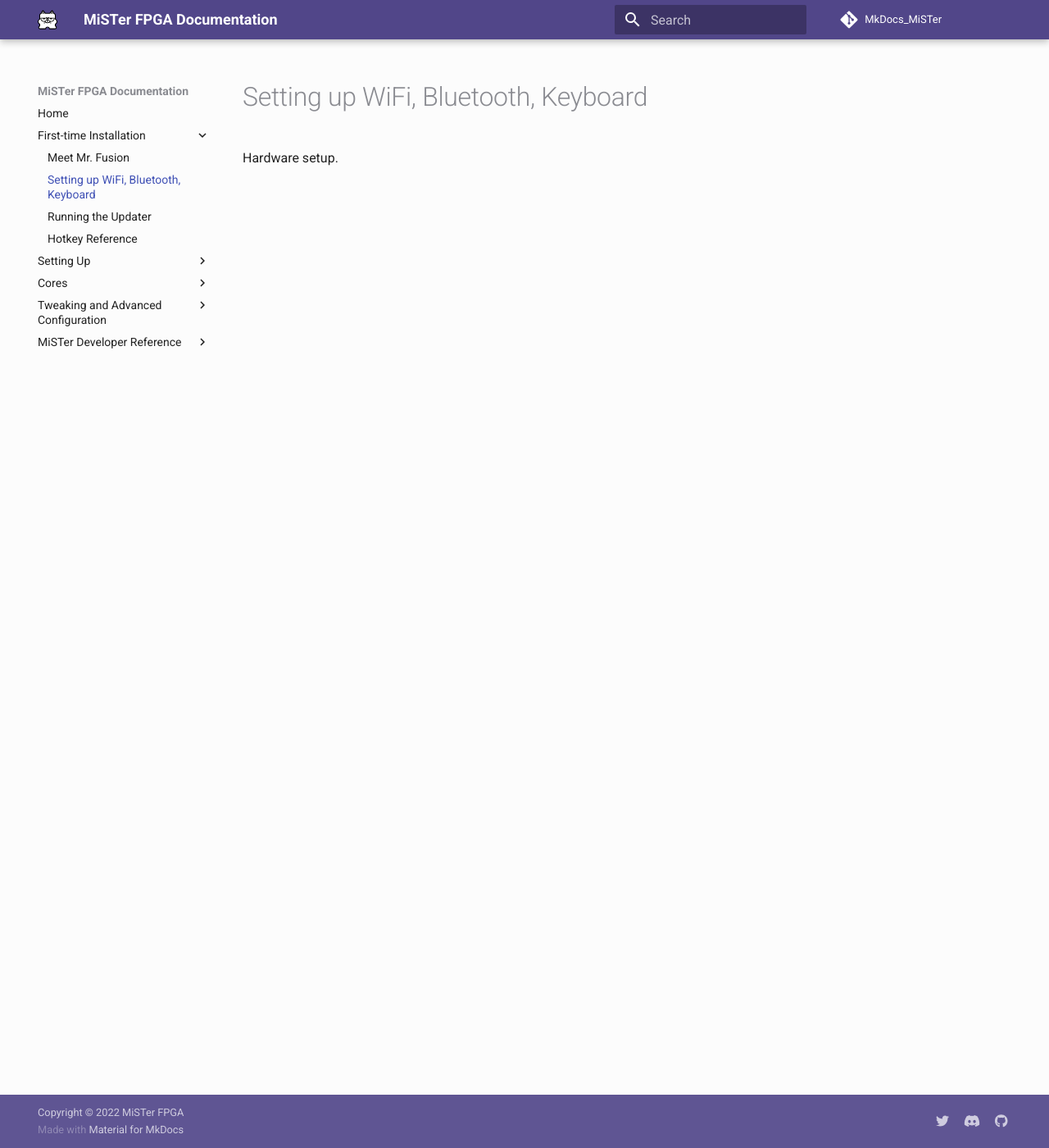
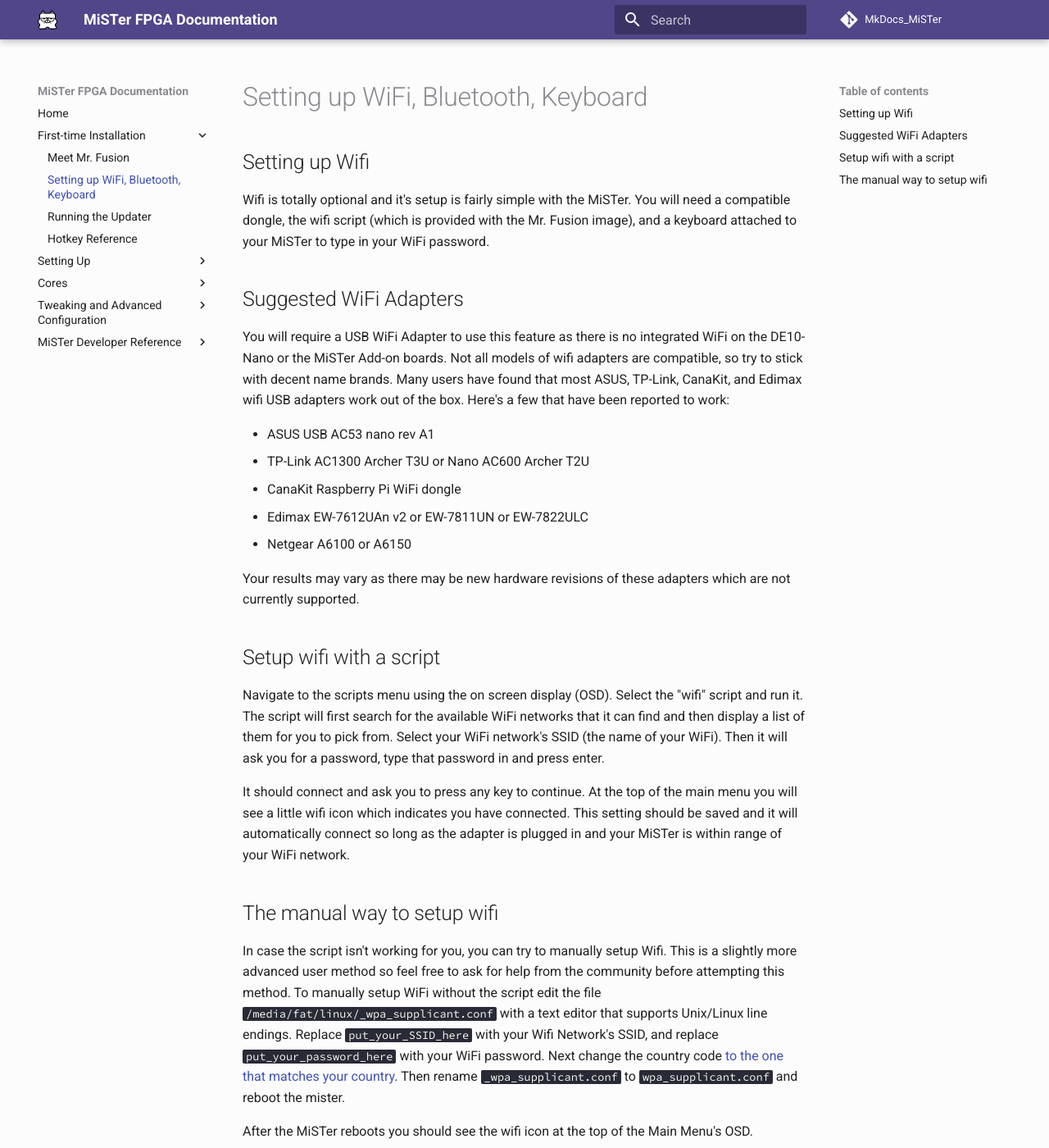
Before and after one commit to tofukazoo/MkDocs_MiSTer, an MkDocs documentation site: the page built from docs/setup/hardware.md, in a window 1280 px wide and 1400 px high. Shown: the whole window at 82% size. Built offline with MkDocs 1.6.1 and Material for MkDocs 9.7.7, drawn with Linux system fonts in a browser that asks for light colours; comment, search, counter and statistics services are not loaded.

Commit message:
Update hardware.md

```diff
--- a/docs/setup/hardware.md
+++ b/docs/setup/hardware.md
@@ -1 +1,27 @@
-Hardware setup.
+## Setting up Wifi
+
+Wifi is totally optional and it's setup is fairly simple with the MiSTer. You will need a compatible dongle, the wifi script (which is provided with the Mr. Fusion image), and a keyboard attached to your MiSTer to type in your WiFi password.
+
+## Suggested WiFi Adapters
+
+You will require a USB WiFi Adapter to use this feature as there is no integrated WiFi on the DE10-Nano or the MiSTer Add-on boards. Not all models of wifi adapters are compatible, so try to stick with decent name brands. Many users have found that most ASUS, TP-Link, CanaKit, and Edimax wifi USB adapters work out of the box. Here's a few that have been reported to work:
+
+* ASUS USB AC53 nano rev A1
+* TP-Link AC1300 Archer T3U or Nano AC600 Archer T2U
+* CanaKit Raspberry Pi WiFi dongle
+* Edimax EW-7612UAn v2 or EW-7811UN or EW-7822ULC
+* Netgear A6100 or A6150
+
+Your results may vary as there may be new hardware revisions of these adapters which are not currently supported.
+
+## Setup wifi with a script
+
+Navigate to the scripts menu using the on screen display (OSD). Select the "wifi" script and run it. The script will first search for the available WiFi networks that it can find and then display a list of them for you to pick from. Select your WiFi network's SSID (the name of your WiFi). Then it will ask you for a password, type that password in and press enter.
+
+It should connect and ask you to press any key to continue. At the top of the main menu you will see a little wifi icon which indicates you have connected. This setting should be saved and it will automatically connect so long as the adapter is plugged in and your MiSTer is within range of your WiFi network.
+
+## The manual way to setup wifi
+
+In case the script isn't working for you, you can try to manually setup Wifi. This is a slightly more advanced user method so feel free to ask for help from the community before attempting this method. To manually setup WiFi without the script edit the file `/media/fat/linux/_wpa_supplicant.conf` with a text editor that supports Unix/Linux line endings. Replace `put_your_SSID_here` with your Wifi Network's SSID, and replace `put_your_password_here` with your WiFi password. Next change the country code [to the one that matches your country](https://www.arubanetworks.com/techdocs/InstantWenger_Mobile/Advanced/Content/Instant%20User%20Guide%20-%20volumes/Country_Codes_List.htm){target=_blank}. Then rename `_wpa_supplicant.conf` to `wpa_supplicant.conf` and reboot the mister.
+
+After the MiSTer reboots you should see the wifi icon at the top of the Main Menu's OSD.
```
